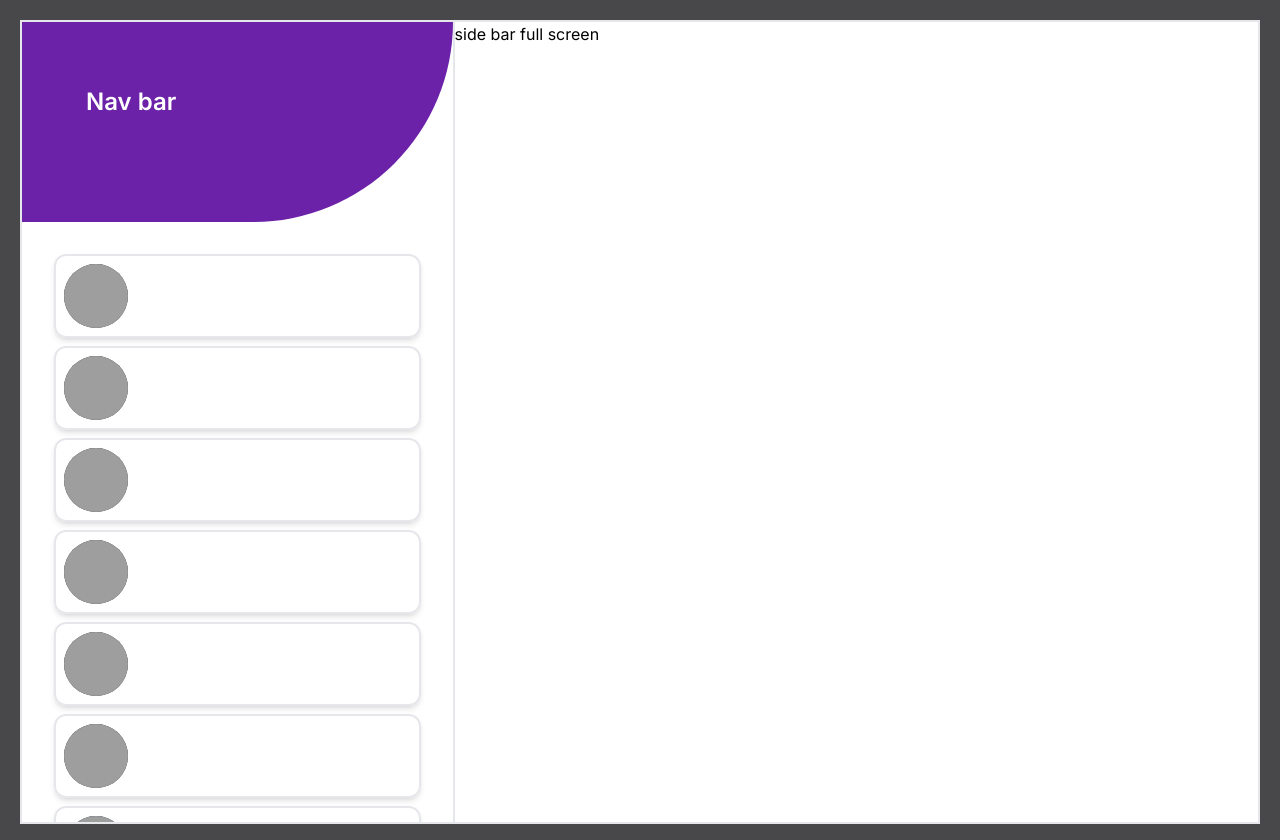
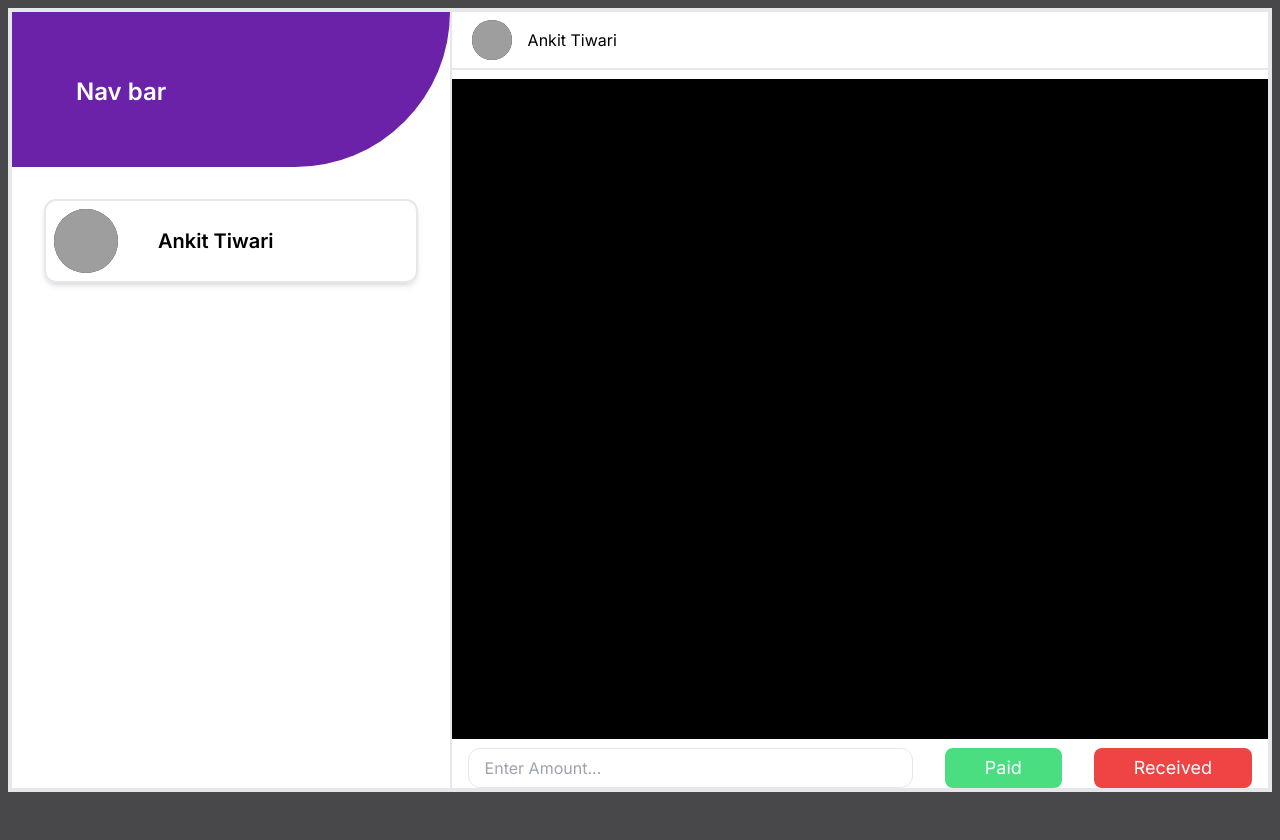
Before and after one commit to ankitmtiwari/apna_hisab, a Next.js app: page / in a window 1280 px wide. After the commit the page ends 800 px from the top, so only its background shows below. Built offline with nearby package versions, Linux system fonts and the light colour scheme; grey boxes are pictures that could not be loaded.

Commit message:
chat screen mid way done

```diff
--- a/src/app/components/main_component/Dashboard.jsx
+++ b/src/app/components/main_component/Dashboard.jsx
@@ -3,20 +3,66 @@ import React from "react";
 const Dashboard = () => {
   return (
     <>
-      <div className="h-[100vh]  m-5">
-        <div className="bg-white flex justify-between border-2">
+      <div className="h-[100vh] p-2">
+        <div className="bg-white h-full flex justify-between border-4">
           <div className="w-[35%] border-r-2">
-            <div className="bg-purple-800 h-[25vh] p-16 text-2xl text-white font-semibold rounded-br-full">
+            <div className="bg-purple-800 h-[20%] p-16 text-2xl text-white font-semibold rounded-br-full">
               Nav bar
             </div>
-            <div className="all_profiles h-[75vh] bg-white  p-6  overflow-y-auto">
-              <div className="border-2  flex rounded-xl shadow-md m-2 p-2">
+            <div className="all_profiles h-[80%] p-6 bg-white overflow-y-auto">
+              <div className="border-2  flex items-center rounded-xl shadow-md m-2 p-2">
                 <div className="h-16 w-16  rounded-full bg-slate-800 overflow-hidden">
                   <img
                     src={"/profile.jpg"}
                     className="w-[100%] h-[100%] object-cover"
                   />
                 </div>
+                <div className="px-10 text-xl font-semibold">Ankit Tiwari</div>
+              </div>
+            </div>
+          </div>
+          <div className="w-[65%] flex flex-col justify-between">
+            <div className="top-chat-nav border-b-2 flex items-center px-5 ">
+              <div className="h-10 w-10  rounded-full bg-slate-800 overflow-hidden">
+                <img
+                  src={"/profile.jpg"}
+                  className="w-[100%] h-[100%] object-cover"
+                />
+              </div>
+              <div className="p-4">Ankit Tiwari</div>
+            </div>
+            <div className="chats h-[85%] bg-black">ALL PAYMENTS</div>
+            <div className="pay_recive h-10 flex">
+              <input
+                type="number"
+                className="mx-4 px-4 w-[60%] rounded-xl border border-1"
+                placeholder="Enter Amount..."
+              ></input>
+              <div className="bg-green-400 px-10 rounded-lg text-white text-lg flex items-center mx-4">
+                Paid
+              </div>
+              <div className="bg-[rgb(239,68,68)] px-10 rounded-lg text-white text-lg flex items-center mx-4">
+                Received
+              </div>
+            </div>
+          </div>
+        </div>
+      </div>
+      {/* <div className="h-[100vh]">
+        <div className="bg-white min-h-[100vh] mb-4 flex justify-between">
+          <div className="w-[35%] min-h-[100vh] border-r-2">
+            <div className="bg-purple-800 h-[15vh] p-16 text-2xl text-white font-semibold rounded-br-full">
+              Nav bar
+            </div>
+            <div className="all_profiles h-[75vh] p-6 bg-white overflow-y-auto">
+              <div className="border-2  flex items-center rounded-xl shadow-md m-2 p-2">
+                <div className="h-16 w-16  rounded-full bg-slate-800 overflow-hidden">
+                  <img
+                    src={"/profile.jpg"}
+                    className="w-[100%] h-[100%] object-cover"
+                  />
+                </div>
+                <div className="px-10 text-[3vh] font-bold">Ankit Tiwari</div>
               </div>
               <div className="border-2  flex rounded-xl shadow-md m-2 p-2">
                 <div className="h-16 w-16  rounded-full bg-slate-800 overflow-hidden">
@@ -102,7 +148,7 @@ const Dashboard = () => {
           </div>
           <div className="w-[65%]">side bar full screen</div>
         </div>
-      </div>
+      </div> */}
 
       {/* <div className="w-[100%] h-[100vh] relative">
         <div className=" bg-white flex justify-between border-2">
```
